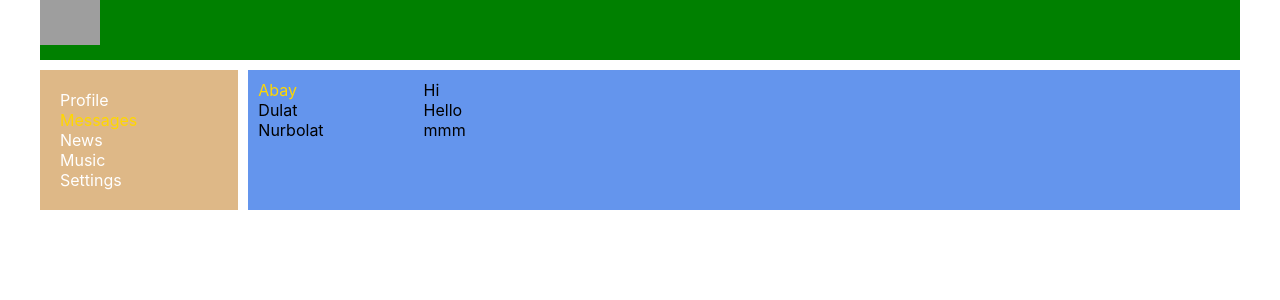
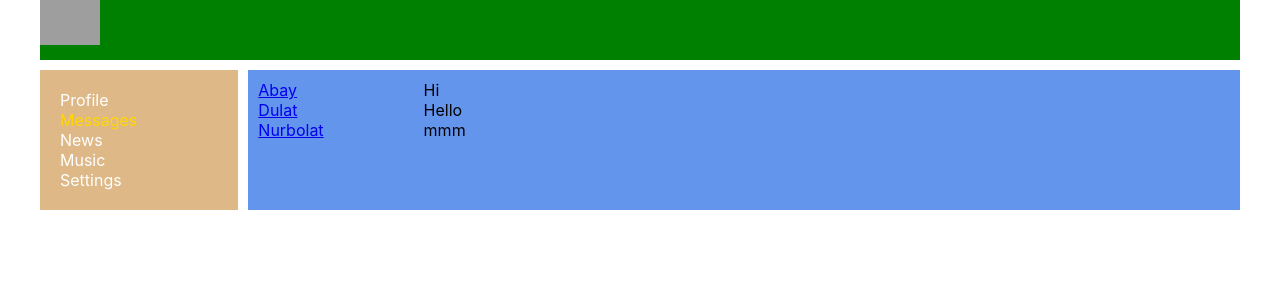
Before and after one commit to qiyal/react-study-101, a React (Create React App) app: page /dialogs in a window 1280 px wide. Shown: the top 300 px of the page. Built offline with nearby package versions, Linux system fonts and the light colour scheme; grey boxes are pictures that could not be loaded.

Commit message:
video-22

```diff
--- a/src/components/Dialogs/Dialogs.jsx
+++ b/src/components/Dialogs/Dialogs.jsx
@@ -1,18 +1,19 @@
 import React from 'react'
 import s from './Dialogs.module.css'
+import {NavLink} from "react-router-dom";
 
 const Dialogs = (props) => {
     return (
         <div className={s.dialogs}>
             <div className={s.dialogsItems}>
                 <div className={`${s.dialog} ${s.active}`}>
-                    Abay
+                    <NavLink to="/dialogs/1" activeClassName={s.active}>Abay</NavLink>
                 </div>
                 <div className={s.dialog}>
-                    Dulat
+                    <NavLink to="/dialogs/2" activeClassName={s.active}>Dulat</NavLink>
                 </div>
                 <div className={s.dialog}>
-                    Nurbolat
+                    <NavLink to="/dialogs/3" activeClassName={s.active}>Nurbolat</NavLink>
                 </div>
             </div>
 
```
